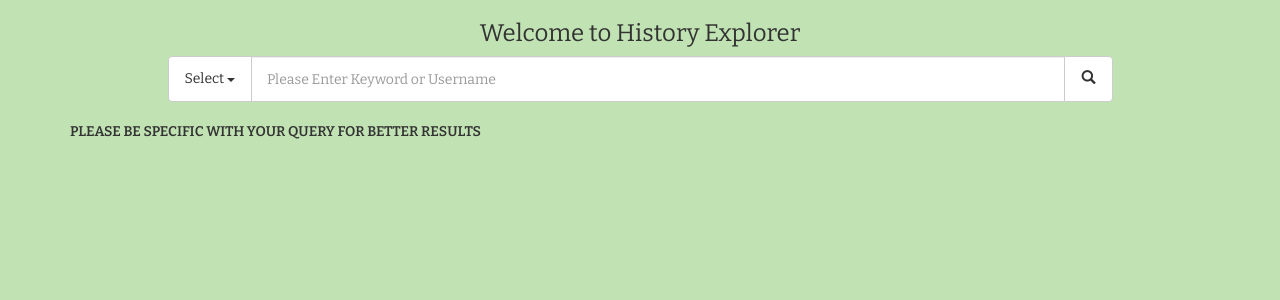
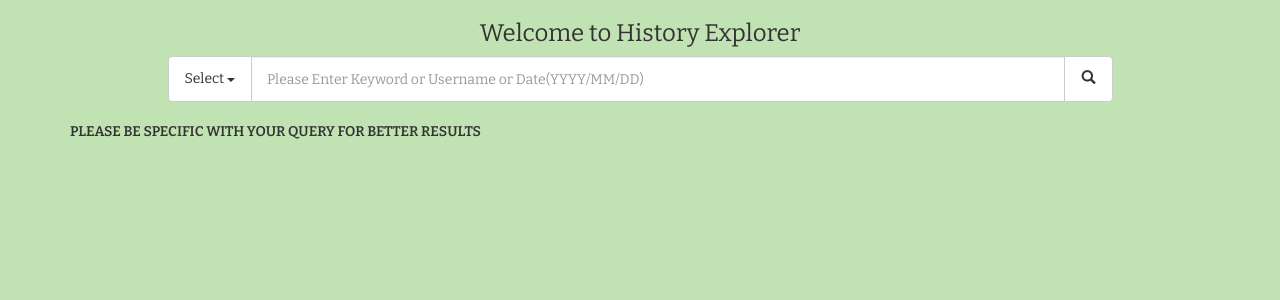
Before and after one commit to sklrsn/Telegram-Chat-Bot, a Django app: page / in a window 1280 px wide. Shown: the top 300 px of the page. Run offline with Django 3.2, Linux system fonts and the light colour scheme; some libraries are stand-ins or nearby versions.

Commit message:
Date Integration

```diff
--- a/Explorer/views.py
+++ b/Explorer/views.py
@@ -32,7 +32,7 @@ class ExploreByDate(APIView):
             serializer = DateSerializer(data=request.data)
             if serializer.is_valid():
                 query_date = datetime.strptime(serializer.data['query_date'],
-                                               "%Y-%m-%d %H:%M:%S")
+                                               "%Y/%m/%d")
                 messages = MessageHolder.objects.filter(message_date__year=query_date.year,
                                                         message_date__month=query_date.month,
                                                         message_date__day=query_date.day)
@@ -45,7 +45,6 @@ class ExploreByDate(APIView):
                         temp.append(msg.message)
                     result[str(data[0].username)] = temp
             return Response(result, status=status.HTTP_200_OK)
-
         except Exception as e:
             print(e)
 
--- a/WebCrawler/views.py
+++ b/WebCrawler/views.py
@@ -5,7 +5,7 @@ from django.http import JsonResponse, HttpResponse
 from datetime import datetime
 from django.views.decorators.csrf import csrf_exempt
 from django.views.decorators.http import require_POST
-from .constants import URL, exploreByKeyword, headers, exploreByUserName
+from .constants import URL, exploreByKeyword, headers, exploreByUserName, exploreByDate
 from django.shortcuts import render, HttpResponseRedirect
 from django.core.urlresolvers import reverse
 
@@ -82,6 +82,10 @@ def search_content(request):
         elif search_type == "Username" and search_text != "":
             payload = {'username': search_text}
             return get_data(request, exploreByUserName, headers, payload)
+
+        elif search_type == "Date" and search_text != "":
+            payload = {'query_date': search_text}
+            return get_data(request, exploreByDate, headers, payload)
         else:
             return render(request, 'Webcrawler/index.html', {'search_results': "No Results Found :("})
 
--- a/templates/Webcrawler/index.html
+++ b/templates/Webcrawler/index.html
@@ -65,11 +65,12 @@
                         <ul class="dropdown-menu" role="menu" id="search_term">
                             <li><a href="#contains">Keyword</a></li>
                             <li><a href="#contains">Username</a></li>
+                            <li><a href="#contains">Date</a></li>
                         </ul>
                     </div>
                     <input type="hidden" name="search_param" value="all" id="search_param">
                     <input type="text" class="form-control" name="x"
-                           placeholder="Please Enter Keyword or Username"
+                           placeholder="Please Enter Keyword or Username or Date(YYYY/MM/DD)"
                            id="search_box">
                     <span class="input-group-btn">
                     <button class="btn btn-default" type="button" id="search_store"><span
```
